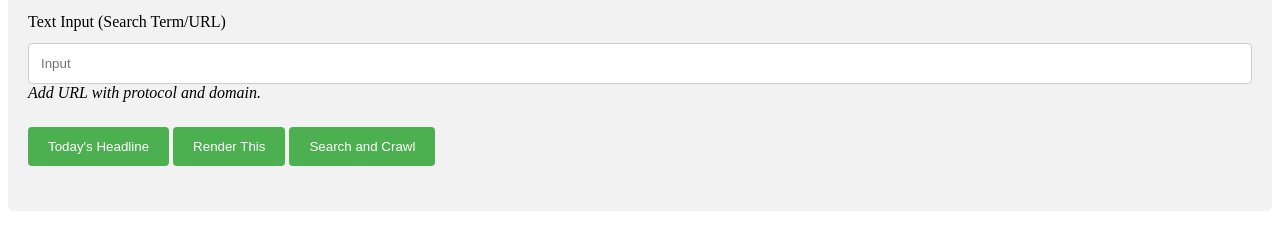
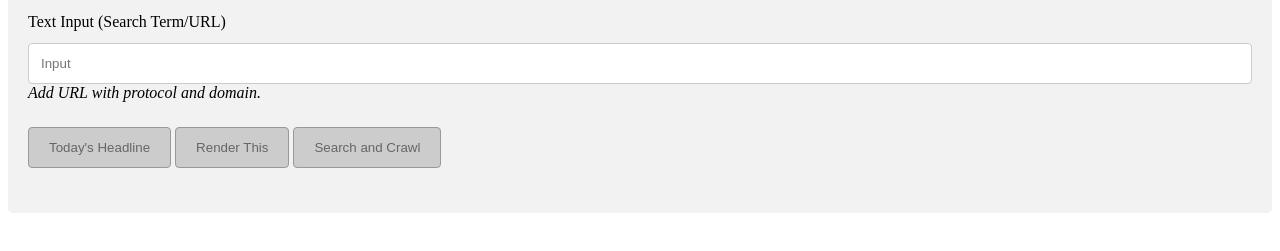
Before and after one commit to piyush-multiplexer/Puppeteer-Scraping, a website: page index.html in a window 1280 px wide. Both pictures are taken after a click on the button "Render This". Shown: the part 107-358 px from the top of the page. Drawn offline with Linux system fonts and the light colour scheme.

Commit message:
fix toggle in render action

```diff
--- a/index.html
+++ b/index.html
@@ -99,6 +99,7 @@
 
     function renderURL() {
         clearResult();
+        toggleBtnStates()
         let url = document.getElementById('generalInput').value;
         window.open(`http://localhost:3000/url-render?url=${url}`, '_blank').focus();
         toggleBtnStates()
```
